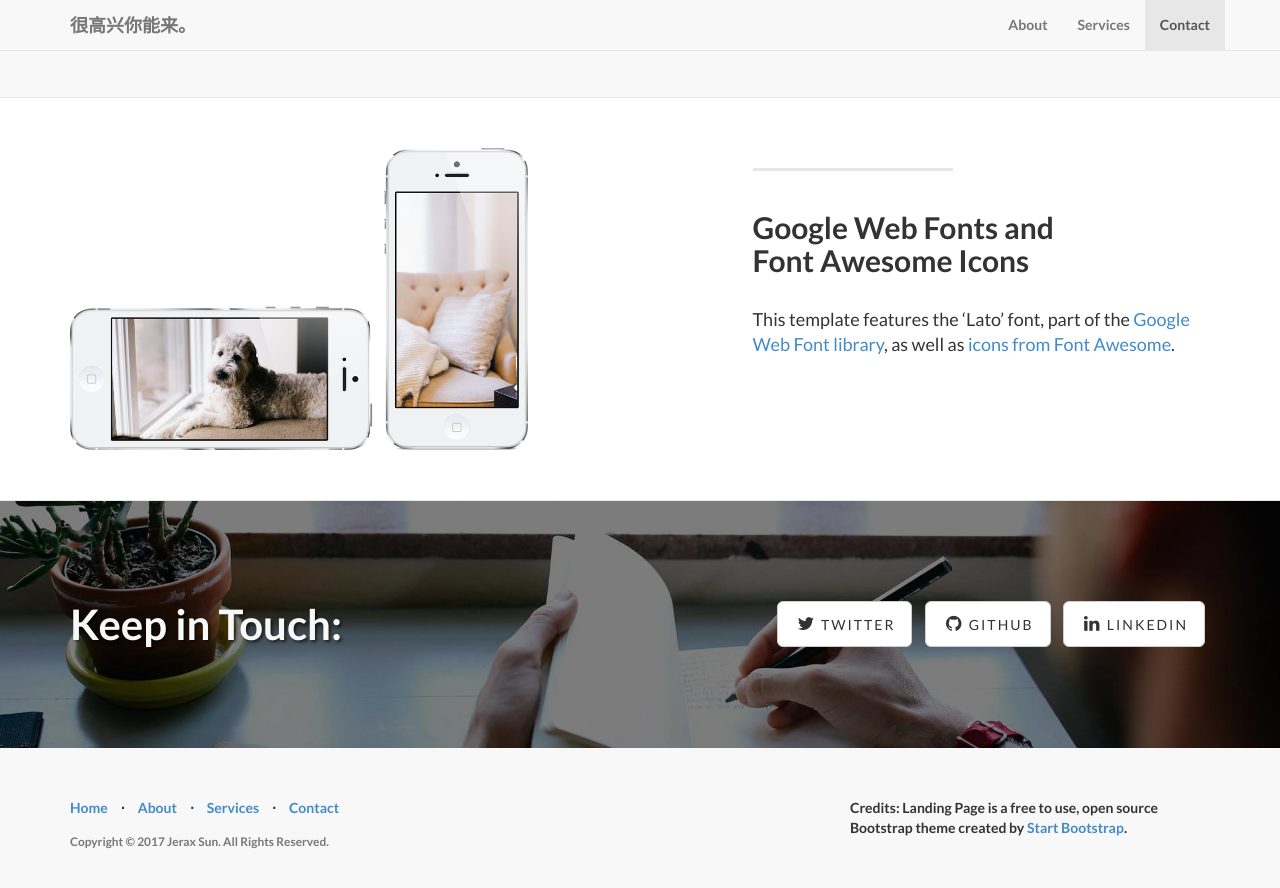
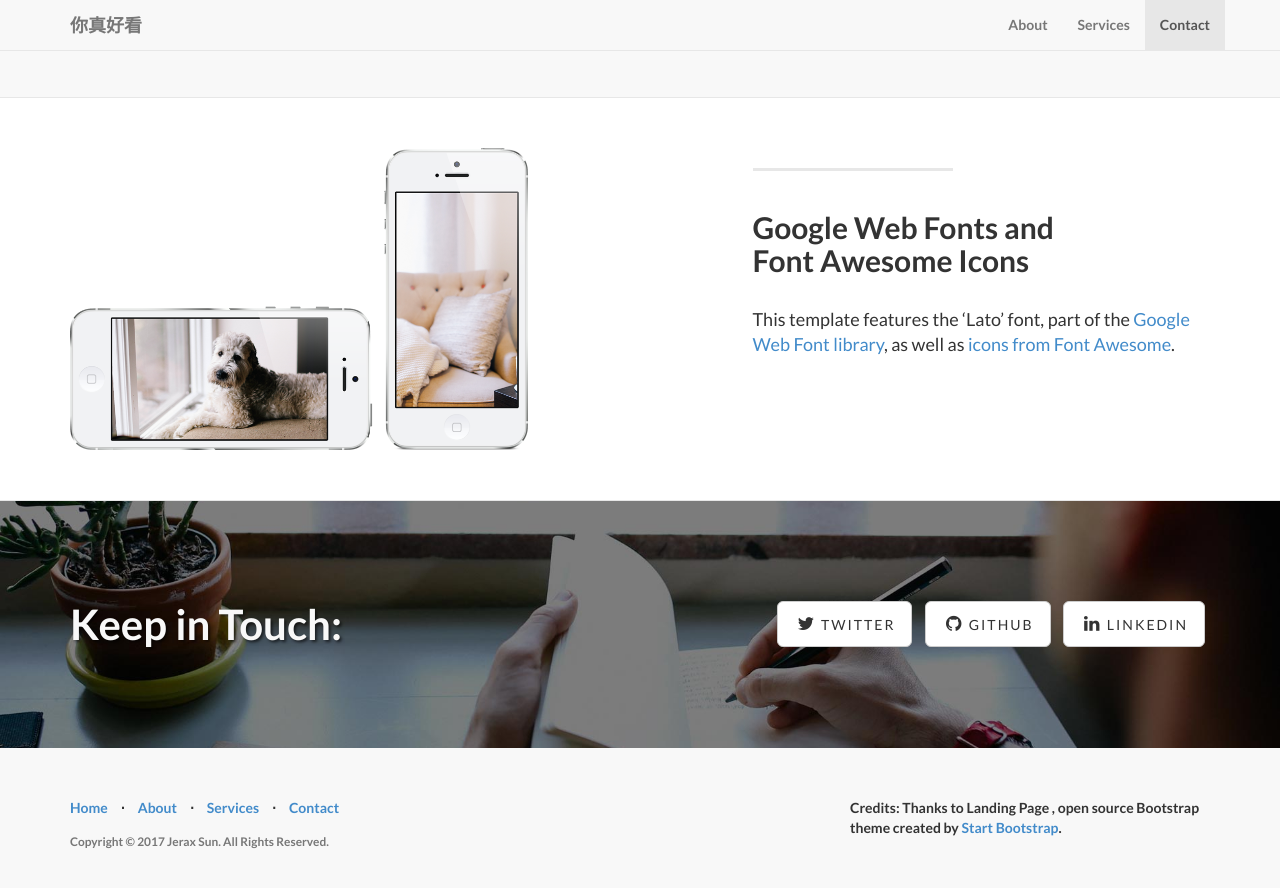
Before and after one commit to sjw513995584/sjw513995584.github.io, a Jekyll site: the page built from index.html, in a window 1280 px wide and 900 px high, scrolled down 1882 px. Shown: the top 888 px of the window. Built offline with Jekyll 4.4.1, drawn with Linux system fonts in a browser that asks for light colours.

Commit message:
Oct 27th
second

```diff
--- a/_config.yml
+++ b/_config.yml
@@ -3,7 +3,7 @@
 # ----------------------- #
 
 url: http://sjw513995584.giahub.io
-title: 很高兴你能来。
+title: 你真好看
 email: sjw513995584@163.com
 author: Jarex-Sun
 description: > # "Write an awesome description for your new site here.
@@ -11,7 +11,7 @@
   head meta (for Google search results) and in your feed.xml site
   description.
 copyright: 'Copyright &copy; 2017 Jerax Sun. All Rights Reserved.'
-credits: 'Credits: Landing Page is a free to use, open source Bootstrap theme created by <a href="http://startbootstrap.com/">Start Bootstrap</a>.'
+credits: 'Credits: Thanks to Landing Page , open source Bootstrap theme created by <a href="http://startbootstrap.com/">Start Bootstrap</a>.'
 
 # ----------------------- #
 #    Jekyll & Plugins     #
```
